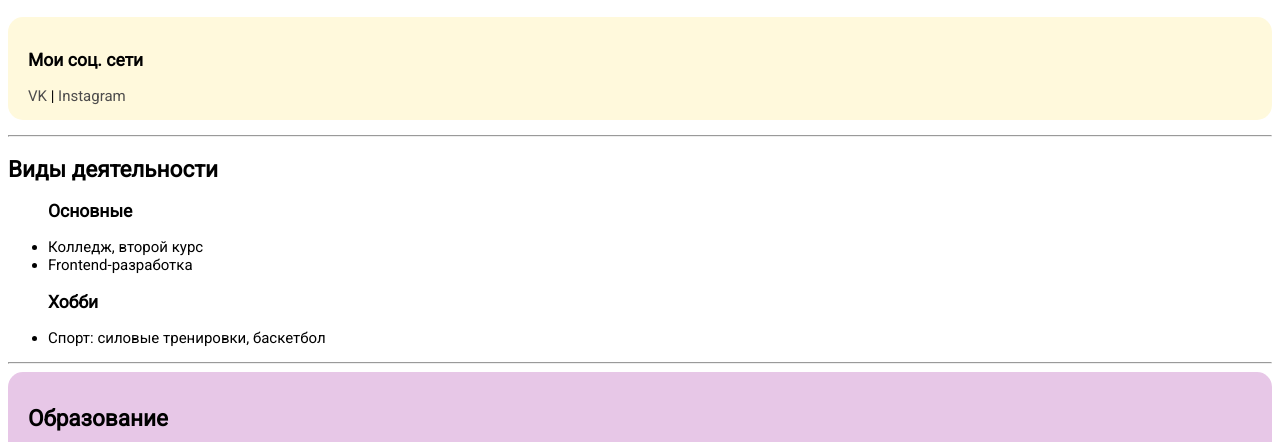
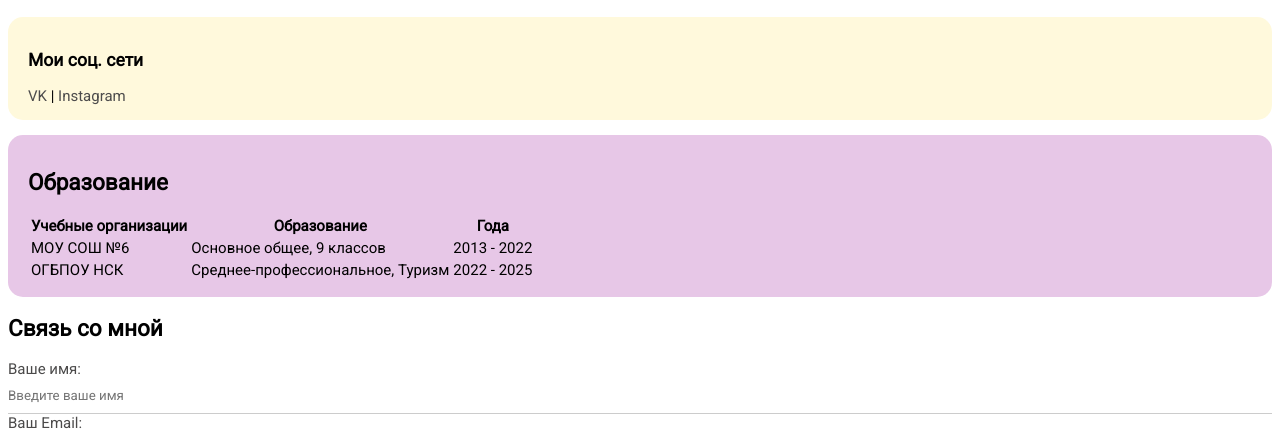
Before and after one commit to Nikita-Astafyev/FirstProject, a plain HTML site: page index.html in a window 1280 px wide. Shown: the part 340-782 px from the top of the page. Drawn offline with Linux system fonts and the light colour scheme.

Commit message:
Update index.html

```diff
--- a/index.html
+++ b/index.html
@@ -24,16 +24,6 @@
       <a href="https://vk.com/away.php?to=https%3A%2F%2Finstagram.com%2Fasta_fyev%3Figshid%3DZDc4ODBmNjlmNQ%3D%3D&cc_key="
             target="_blank">Instagram</a>
    </div>
-   <hr>
-      <h2>Виды деятельности</h2>
-      <ul>
-         <h3>Основные</h3>
-         <li>Колледж, второй курс</li>
-         <li>Frontend-разработка</li>
-         <h3>Хобби</h3>
-         <li>Спорт: силовые тренировки, баскетбол</li>
-      </ul>
-   <hr>
    <div class="card bg-purple">
          <h2>Образование</h2>
          <table>
```
